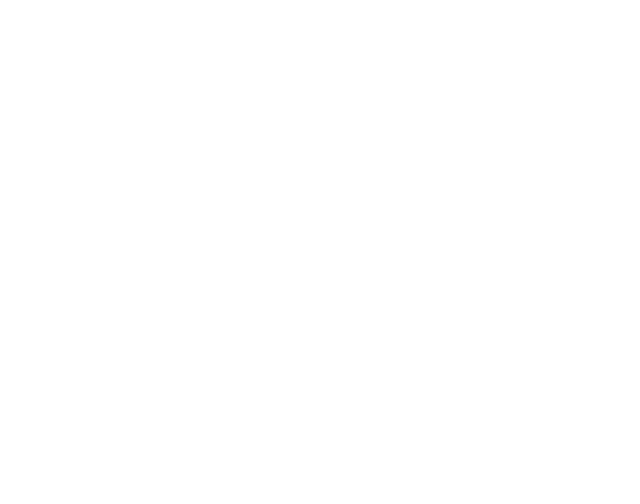
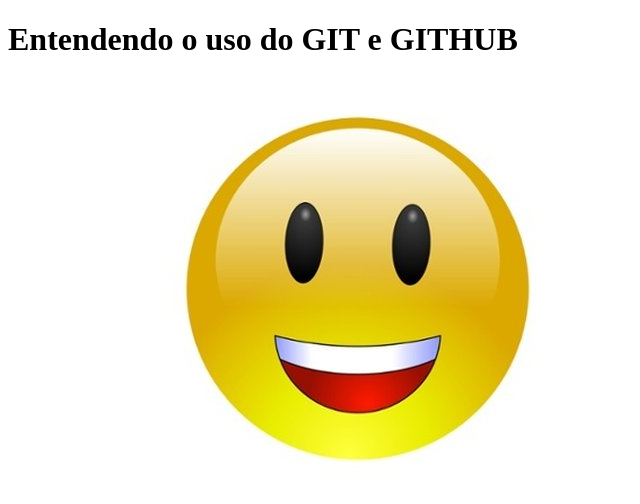
Before and after one commit to Leeojunior/Atividade-Descomplica, a plain HTML site: page index.html in a window 1280 px wide. Shown: the whole page, without its empty margins (0-640 px from the left). Drawn offline with Linux system fonts and the light colour scheme.

Commit message:
Adicionei imagem e a referenciei como no descritivo

```diff
--- a/index.html
+++ b/index.html
@@ -6,6 +6,7 @@
     <title>Document</title>
 </head>
 <body>
-
+    <h1>Entendendo o uso do GIT e GITHUB</h1>
+    <img src="img/24872430.jpg" alt="">
 </body>
 </html>
```
Also changed, not shown: img/24872430.jpg (added).
